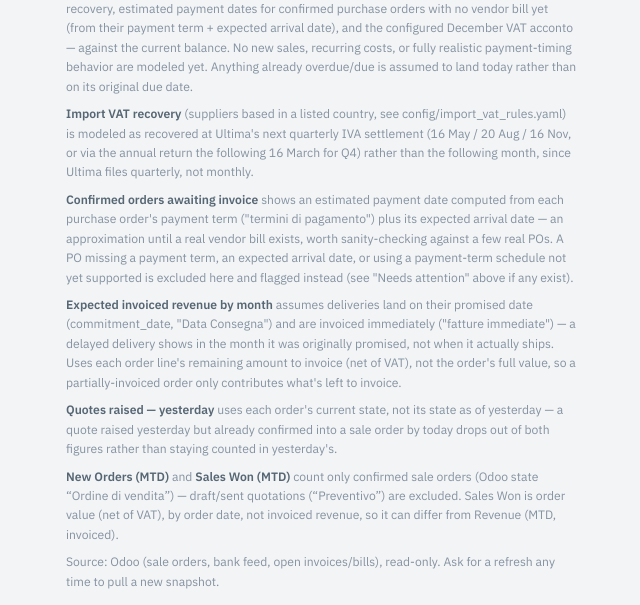
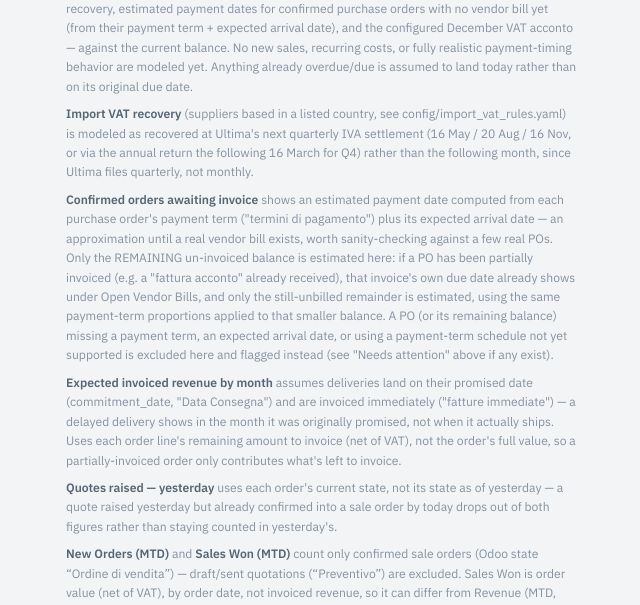
Before and after one commit to Ultima-industrial/reporting, a Python web app: template templates/dashboard_template.html in a window 1280 px wide. Shown: the part 1496-2101 px from the top of the page, without its empty margins (8-648 px from the left). Run offline with Jinja, Linux system fonts and the light colour scheme; the template is opened without the code that fills it, so the values that code supplies are empty.

Commit message:
Update cash flow forecast and PO payment display

```diff
--- a/templates/dashboard_template.html
+++ b/templates/dashboard_template.html
@@ -318,7 +318,7 @@
     <p><b>Cash flow forecast</b> is a draft, 6 months ahead: it projects known open vendor bill and customer invoice due dates, configured import VAT prepayment rules and their quarterly recovery, estimated payment dates for confirmed purchase orders with no vendor bill yet (from their payment term + expected arrival date), and the configured December VAT acconto &mdash; against the current balance. No new sales, recurring costs, or fully realistic payment-timing behavior are modeled yet. Anything already overdue/due is assumed to land today rather than on its original due date.</p>
     <p><b>Import VAT recovery</b> (suppliers based in a listed country, see config/import_vat_rules.yaml) is modeled as recovered at Ultima's next quarterly IVA settlement (16 May / 20 Aug / 16 Nov, or via the annual return the following 16 March for Q4) rather than the following month, since Ultima files quarterly, not monthly.</p>
     <p id="acontoCaveat"></p>
-    <p><b>Confirmed orders awaiting invoice</b> shows an estimated payment date computed from each purchase order's payment term ("termini di pagamento") plus its expected arrival date &mdash; an approximation until a real vendor bill exists, worth sanity-checking against a few real POs. A PO missing a payment term, an expected arrival date, or using a payment-term schedule not yet supported is excluded here and flagged instead (see "Needs attention" above if any exist).</p>
+    <p><b>Confirmed orders awaiting invoice</b> shows an estimated payment date computed from each purchase order's payment term ("termini di pagamento") plus its expected arrival date &mdash; an approximation until a real vendor bill exists, worth sanity-checking against a few real POs. Only the REMAINING un-invoiced balance is estimated here: if a PO has been partially invoiced (e.g. a "fattura acconto" already received), that invoice's own due date already shows under Open Vendor Bills, and only the still-unbilled remainder is estimated, using the same payment-term proportions applied to that smaller balance. A PO (or its remaining balance) missing a payment term, an expected arrival date, or using a payment-term schedule not yet supported is excluded here and flagged instead (see "Needs attention" above if any exist).</p>
     <p><b>Expected invoiced revenue by month</b> assumes deliveries land on their promised date (commitment_date, "Data Consegna") and are invoiced immediately ("fatture immediate") &mdash; a delayed delivery shows in the month it was originally promised, not when it actually ships. Uses each order line's remaining amount to invoice (net of VAT), not the order's full value, so a partially-invoiced order only contributes what's left to invoice.</p>
     <p><b>Quotes raised &mdash; yesterday</b> uses each order's current state, not its state as of yesterday &mdash; a quote raised yesterday but already confirmed into a sale order by today drops out of both figures rather than staying counted in yesterday's.</p>
     <p><b>New Orders (MTD)</b> and <b>Sales Won (MTD)</b> count only confirmed sale orders (Odoo state &ldquo;Ordine di vendita&rdquo;) &mdash; draft/sent quotations (&ldquo;Preventivo&rdquo;) are excluded. Sales Won is order value (net of VAT), by order date, not invoiced revenue, so it can differ from Revenue (MTD, invoiced).</p>
@@ -679,9 +679,25 @@ renderTable('billsTable', DATA.open_bills_list, {emptyMsg:'No open vendor bills.
   const events = DATA.po_payment_events || [];
   const issues = DATA.po_payment_issues || [];
   if (!events.length && !issues.length) { block.remove(); return; }
-  renderTable('poPaymentTable', events.map(e => ({
-    name: e.po_name, customer: e.supplier, due_date: e.due_date, amount: -e.amount,
-  })), {emptyMsg: 'No confirmed purchase orders awaiting invoice.'});
+  const el = document.getElementById('poPaymentTable');
+  if (!events.length) {
+    el.innerHTML = `<tr><td style="color:var(--text-faint); padding:.5rem .4rem;">No confirmed purchase orders awaiting invoice.</td></tr>`;
+  } else {
+    el.innerHTML = `
+      <thead><tr><th>PO</th><th>Supplier</th><th>Est. Due</th><th style="text-align:right">Amount</th><th>Term</th></tr></thead>
+      <tbody>
+        ${events.map(e => `
+          <tr>
+            <td class="name">${e.po_name}</td>
+            <td>${e.supplier}</td>
+            <td>${fmtDateShort(e.due_date)}${isLate(e.due_date) ? ' <span class="pill late">late</span>' : ''}</td>
+            <td class="num">${fmtMoney(-e.amount)}</td>
+            <td style="color:var(--text-faint); font-size:.74rem;">${e.term_name}</td>
+          </tr>
+        `).join('')}
+      </tbody>
+    `;
+  }
   document.getElementById('poPaymentIssues').innerHTML = issues.map(msg => `<li>${msg}</li>`).join('');
 })();
 </script>
```
